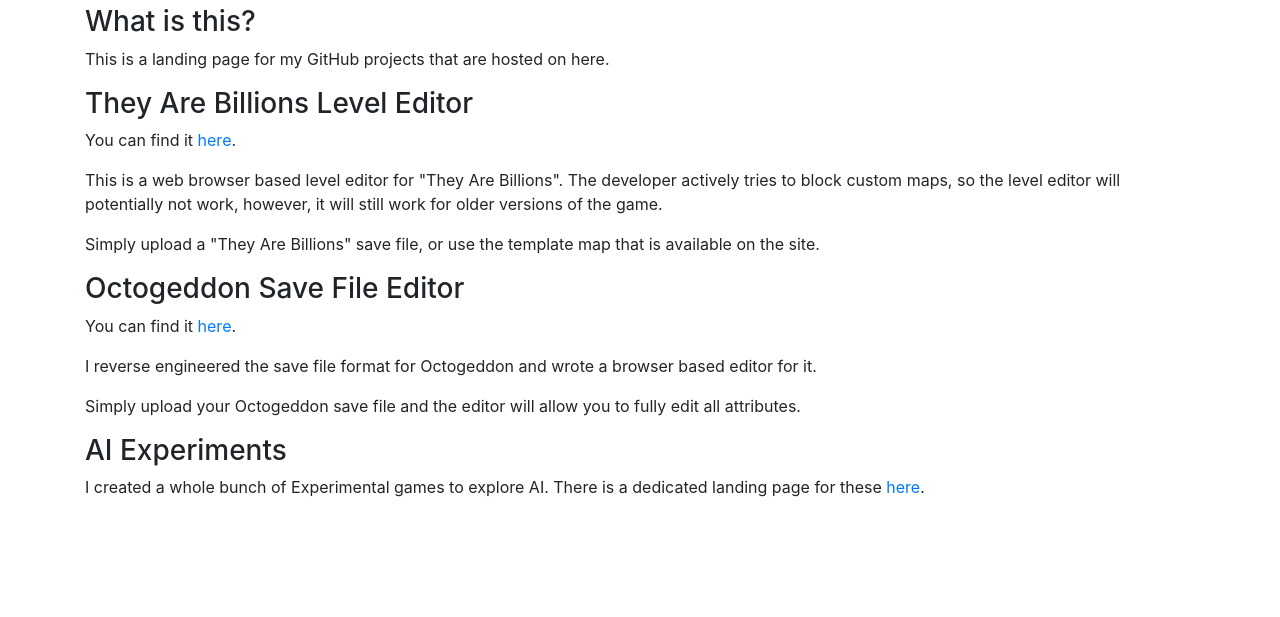
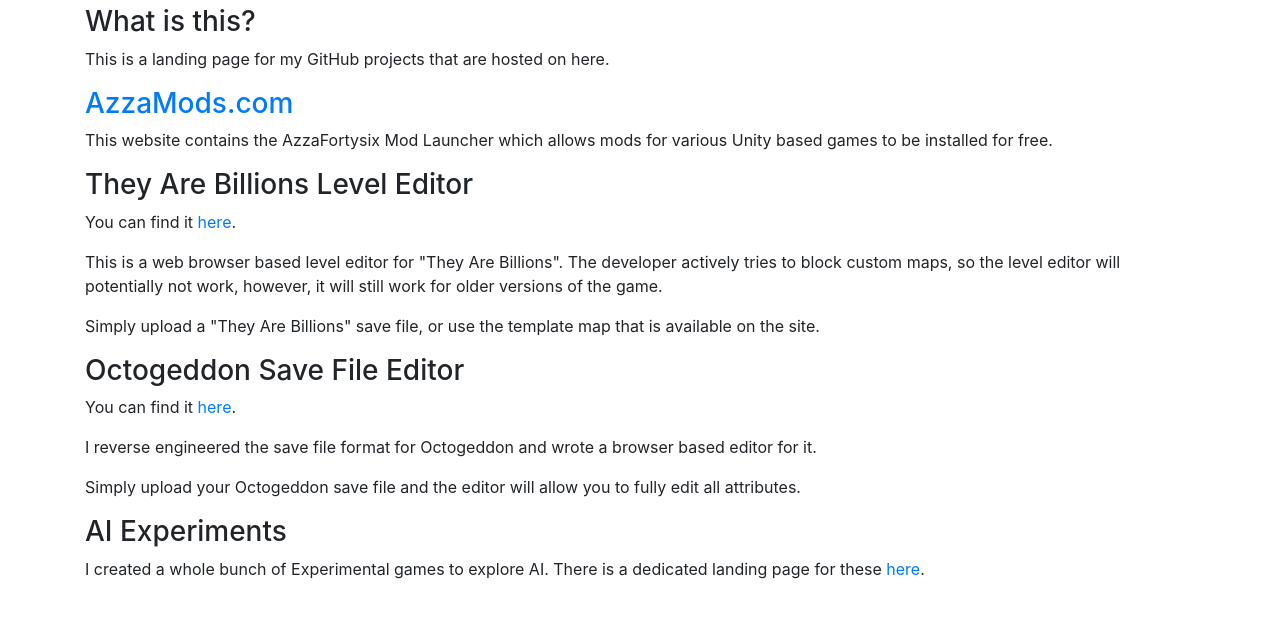
Before and after one commit to ash47/ash47.github.io, a plain HTML site: page index.html in a window 1280 px wide. Shown: the part 51-668 px from the top of the page. Drawn offline with Linux system fonts and the light colour scheme.

Commit message:
added AzzaMods.com

```diff
--- a/index.html
+++ b/index.html
@@ -23,6 +23,9 @@
 			<h3>What is this?</h3>
 			<p>This is a landing page for my GitHub projects that are hosted on here.</p>
 
+			<h3><a href="https://AzzaMods.com" target="_blank">AzzaMods.com</a></h3>
+			<p>This website contains the AzzaFortysix Mod Launcher which allows mods for various Unity based games to be installed for free.</p>
+
 			<h3>They Are Billions Level Editor</h3>
 			<p>You can find it <a href="https://ash47.github.io/TheyAreBillionsModKit/MapEditorHtml/" target="_blank">here</a>.</p>
 			<p>This is a web browser based level editor for "They Are Billions". The developer actively tries to block custom maps, so the level editor will potentially not work, however, it will still work for older versions of the game.</p>
```
